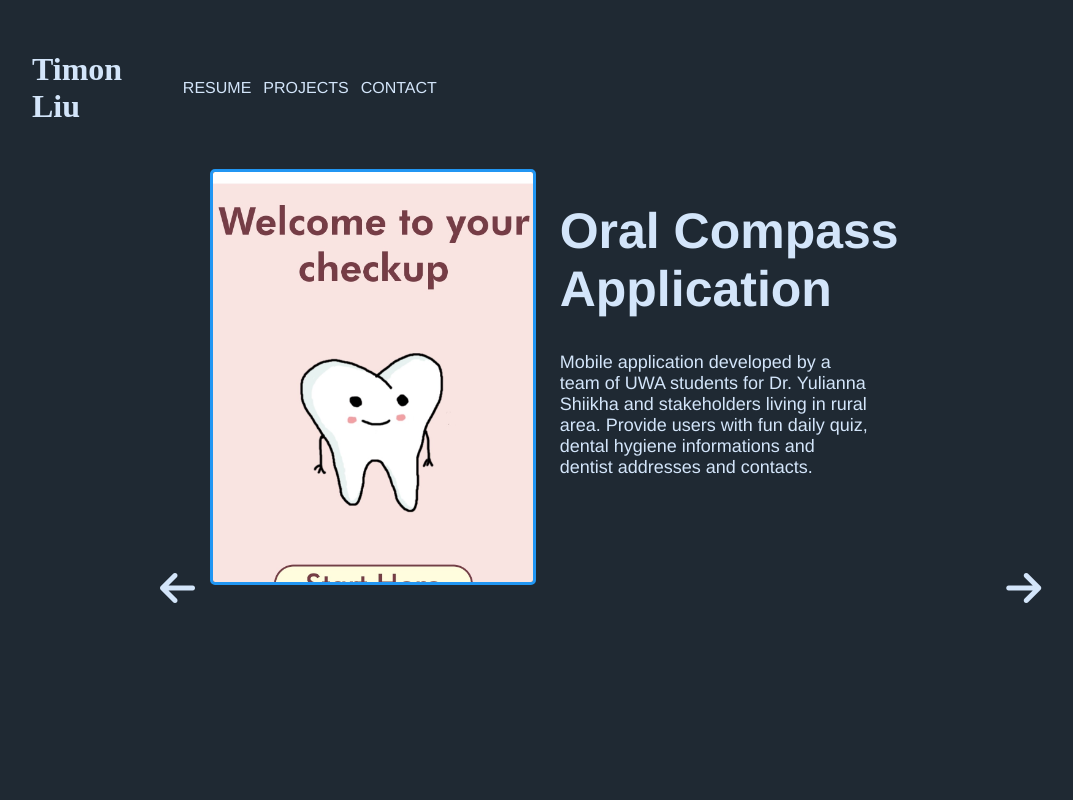
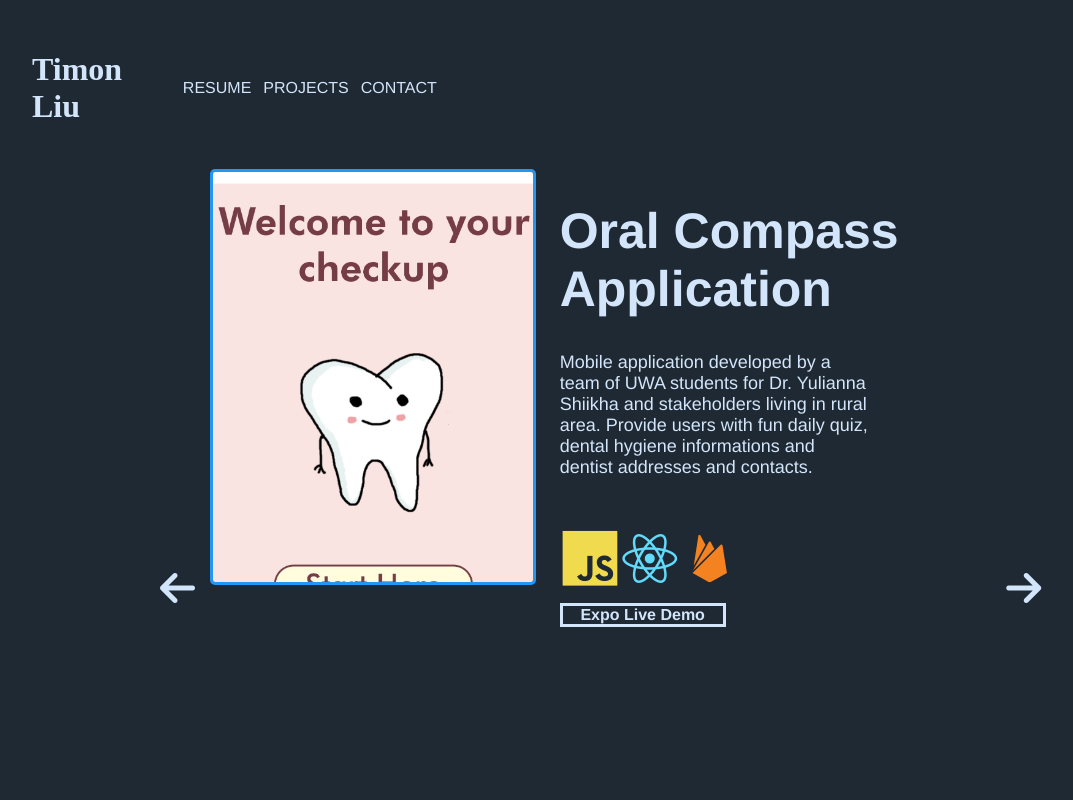
Before and after one commit to Timon-L/Personal-Website, a plain HTML site: page index.html in a window 1280 px wide. Both pictures are taken after a click on the button "PROJECTS". Shown: the top 800 px of the page, without its empty margins (32-1105 px from the left). Drawn offline with nearby package versions, Linux system fonts and the light colour scheme.

Commit message:
Update porject desc with icons

```diff
--- a/index.html
+++ b/index.html
@@ -8,6 +8,7 @@
         <meta name="viewport" content="width=device-width, initial-scale=1">
         <link rel="stylesheet" href="landing_page.css">
         <script src="https://kit.fontawesome.com/e8ab7f8821.js" crossorigin="anonymous"></script>
+        <link rel="stylesheet" href="https://cdn.jsdelivr.net/gh/devicons/devicon@v2.15.1/devicon.min.css">
     </head>
     <body>
         <div id="header">
@@ -34,6 +35,14 @@
                         <p class="text paragraph">Mobile application developed by a team of UWA students for Dr. Yulianna Shiikha and stakeholders living in rural area.
                              Provide users with fun daily quiz, dental hygiene informations and dentist addresses and contacts.
                         </p>
+                        <div class="language_cont">
+                            <i class="devicon-javascript-plain colored"></i>
+                            <i class="devicon-react-original colored"></i>
+                            <i class="devicon-firebase-plain colored"></i>
+                        </div>
+                        <a id="dental_demo" href="https://expo.dev/@mattzuf/Dental-Project?serviceType=classic&distribution=expo-go">
+                            <p class="text demo_text">Expo Live Demo</p>
+                        </a>
                     </div>
                 </div>
                 <div class="items" style="display:none">
@@ -50,6 +59,11 @@
                             Given a set of longitude and latitude coordinates, the robot will move to the location and drives back to the starting position.
                             Built with Arduino Nano, U-blox NEO-6M GPS and coded in C/C++ using arduino IDE and libraries.
                         </p>
+                        <div class="language_cont">
+                            <i class="devicon-c-plain colored"></i>
+                            <i class="devicon-cplusplus-plain colored"></i>
+                            <i class="devicon-arduino-plain colored"></i>
+                        </div>
                     </div>
                 </div>
                 <div class="items" style="display:none">
@@ -65,6 +79,11 @@
                         <p class="text paragraph">Developing two distinct clients and one server.
                             The project demostrates the capability of executing multiple instances of the server programs on one physical computer using networking protocols.
                         </p>
+                        <div class="language_cont">
+                            <i class="devicon-c-plain colored"></i>
+                            <i class="devicon-python-plain colored"></i>
+                            <i class="devicon-linux-plain colored"></i>
+                        </div>
                     </div>
                 </div>
                 <div id="right" class="arrows">
@@ -72,7 +91,9 @@
                 </div>
             </div>
             <div id="contact"></div>
-            <div id="about">I am a software engineering graduate located in Perth, pursuing my passion in front-end development and embedded systems.</div>
+            <div id="about">I am a software engineering graduate located in Perth,
+                pursuing my passion in front-end development and embedded systems.
+            </div>
         </div>
         <div id="footer">
             <a href="https://github.com/Timon-L">
--- a/landing_page.css
+++ b/landing_page.css
@@ -167,6 +167,36 @@ body{
     text-decoration: none;
 }
 
+#dental_demo{
+    text-decoration: none;
+    flex: none;
+    position: relative;
+    top: 35px;
+}
+
+.demo_text{
+    width: 160px;
+    text-decoration: none;
+    font-weight: bold;
+    border: solid 3px;
+}
+
+.demo_text:hover{
+    color: var(--alt_color);
+    box-shadow: 0 0 5px 3px rgba(24, 190, 245, 0.5);
+}
+
+.language_cont{
+    flex: none;
+    width: 180px;
+    position: relative;
+    top: 35px;
+}
+
+.colored{
+    font-size: 56px;
+}
+
 .paragraph{
     width: 70%;
     text-align: left;
```
